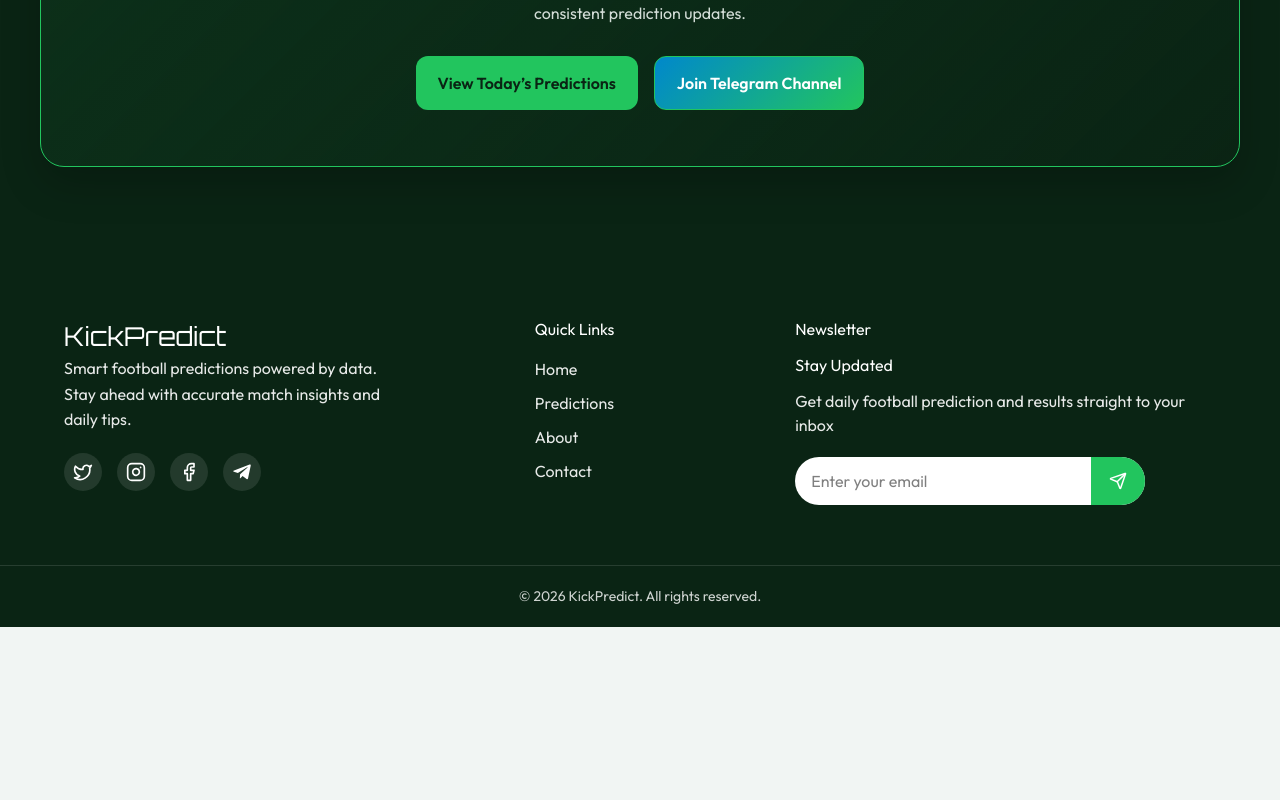
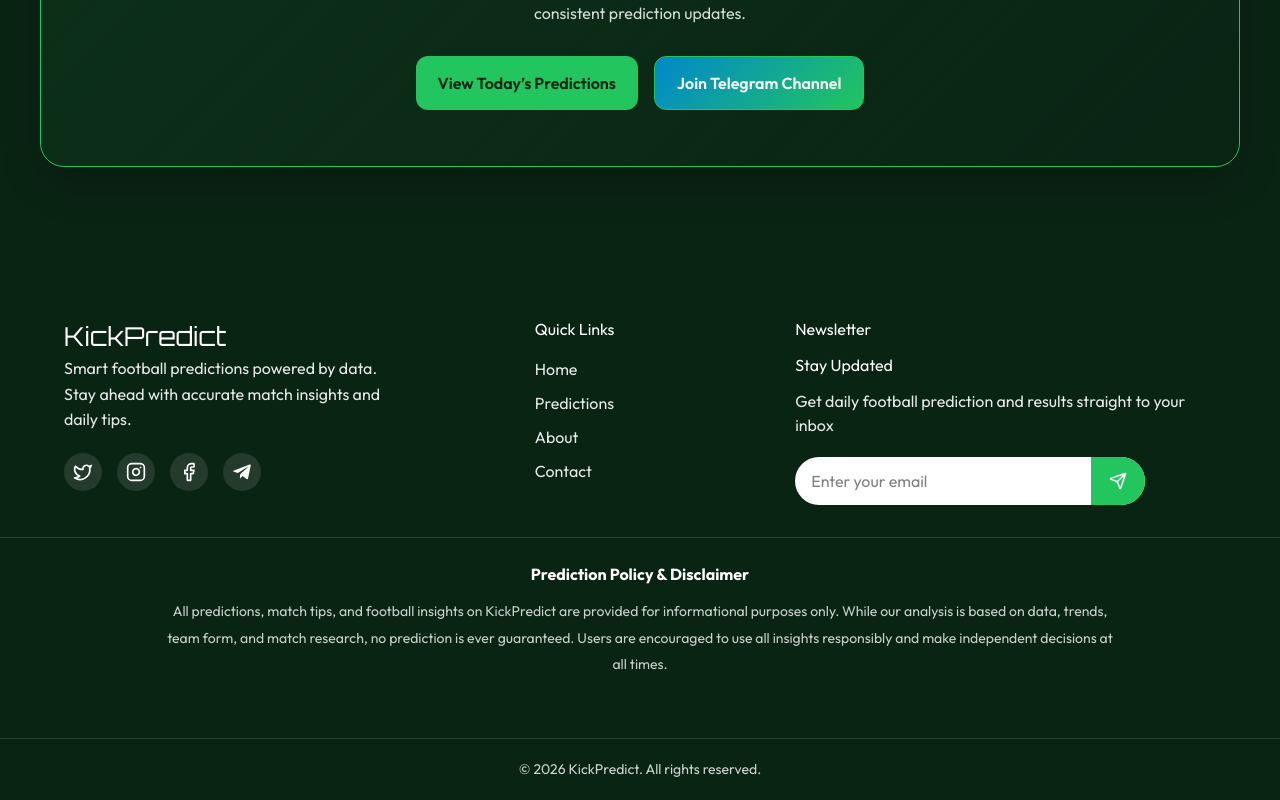
Before and after one commit to Hisaw304/kickpredict, a React (Vite) app: page /contact in a window 1280 px wide. Shown: the part 2094-2894 px from the top of the page. Before the commit the page ends 2721 px from the top, so only its background shows below. Built offline with nearby package versions, Linux system fonts and the light colour scheme; no server answers.

Commit message:
policy updated

```diff
--- a/src/assets/style.css
+++ b/src/assets/style.css
@@ -258,7 +258,6 @@ body {
 .kp-socials a {
   width: 38px;
   height: 38px;
-
   display: flex;
   align-items: center;
   justify-content: center;
@@ -358,6 +357,28 @@ body {
 .kp-newsletter-message.error {
   color: #ef4444;
 }
+.kp-footer-policy {
+  width: 100%;
+  margin-top: 32px;
+  padding-top: 24px;
+  border-top: 1px solid rgba(255, 255, 255, 0.12);
+  text-align: center;
+}
+
+.kp-footer-policy-title {
+  font-size: 16px;
+  font-weight: 700;
+  color: white;
+  margin-bottom: 12px;
+}
+
+.kp-footer-policy-text {
+  max-width: 950px;
+  margin: 0 auto;
+  font-size: 14px;
+  line-height: 1.9;
+  color: rgba(255, 255, 255, 0.78);
+}
 /* =========================================
    FOOTER BOTTOM
 ========================================= */
@@ -366,9 +387,7 @@ body {
   margin-top: 60px;
   padding: 20px 0;
   text-align: center;
-
   border-top: 1px solid rgba(255, 255, 255, 0.15);
-
   font-size: 14px;
   opacity: 0.8;
 }
--- a/src/components/Footer.jsx
+++ b/src/components/Footer.jsx
@@ -123,6 +123,19 @@ export default function Footer() {
           )}
         </div>
       </div>
+      <div className="kp-footer-policy">
+        <h4 className="kp-footer-policy-title">
+          Prediction Policy & Disclaimer
+        </h4>
+
+        <p className="kp-footer-policy-text">
+          All predictions, match tips, and football insights on KickPredict are
+          provided for informational purposes only. While our analysis is based
+          on data, trends, team form, and match research, no prediction is ever
+          guaranteed. Users are encouraged to use all insights responsibly and
+          make independent decisions at all times.
+        </p>
+      </div>
 
       {/* BOTTOM */}
       <div className="kp-footer-bottom">
```
